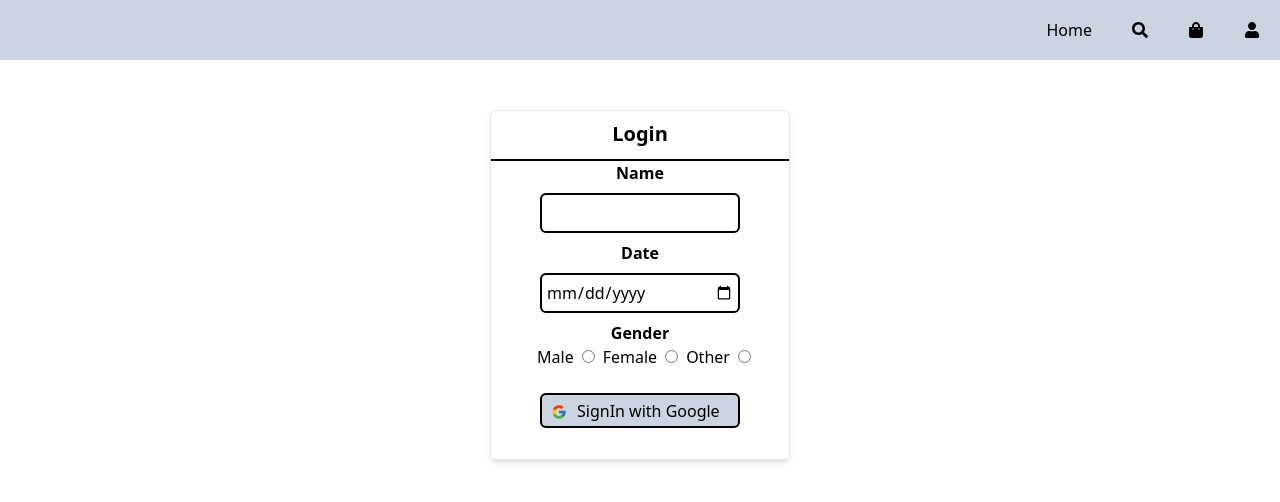
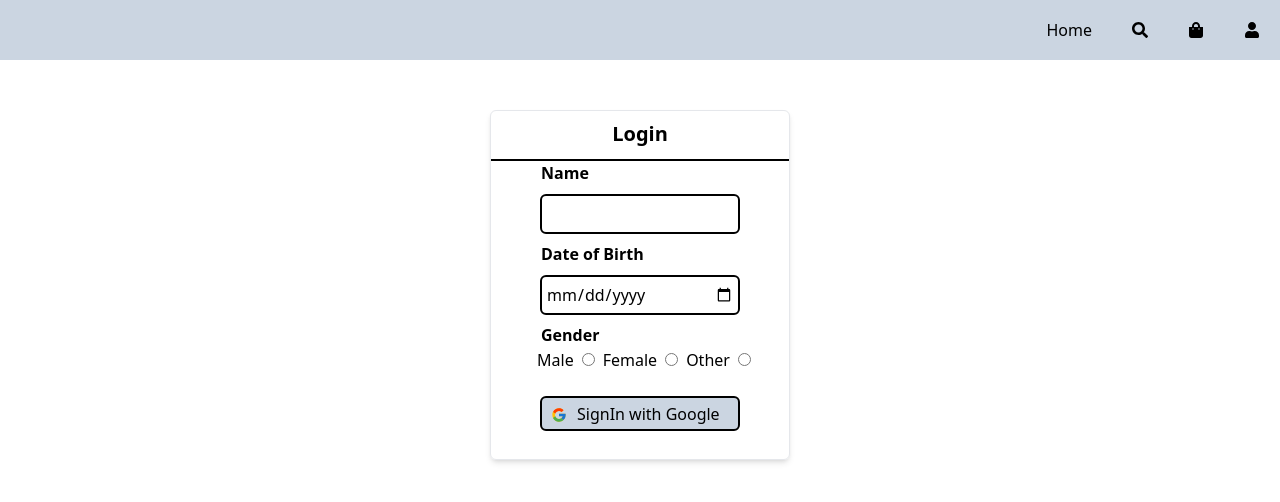
Before and after one commit to harishchandragiri/Ecommerce-in-MERN, a React (Vite) app in the folder frontend/: page /login in a window 1280 px wide. Shown: the top 502 px of the page. Built offline with nearby package versions, Linux system fonts and the light colour scheme.

Commit message:
login styled

```diff
--- a/frontend/src/pages/Login.jsx
+++ b/frontend/src/pages/Login.jsx
@@ -13,17 +13,19 @@ function Login() {
                 <div className=' border rounded-md m-2 shadow-md h-[350px] w-[300px]'>
                 <h1 className='block mt-2 h-[40px] text-[20px] font-bold'>Login</h1>
                 <hr className='border-[1px] border-black' />
-                <form >
-                <label className=' h-[40px] my-[10px] w-[80px] font-bold'>Name</label>
-                <br />
+                <form className='relative'>
+                <div className='relative w-full h-[25px]'>
+                  <label className='absolute left-[50px] h-[40px] font-bold'>Name</label>
+                </div>
                 <input className=' h-[40px] rounded-md p-1 border-black border-[2px] my-2 w-[200px]'  type="text" value={Name} onChange={(e)=> SetName(e.target.value)}/>
-                <br />
-                <label className=' h-[40px] my-[10px] font-bold'>Date</label>
-                <br />
+                <div className='relative w-full h-[25px]'>
+                  <label className='absolute left-[50px] h-[40px] font-bold'>Date of Birth</label>
+                </div>
                 <input className=' h-[40px] rounded-md p-1 border-black border-[2px] my-2 w-[200px]'  type="date" value={date} onChange={(e)=> Setdate(e.target.value)}/>
-                <br />
-                <label className=' h-[40px] my-[10px] font-bold'>Gender</label>
-                <div className='h-[40px]'>
+                <div className='relative w-full h-[25px]'>
+                  <label className='absolute left-[50px] h-[40px] font-bold'>Gender</label>
+                </div>
+                <div className='h-[40px] w-full'>
                 <label className='m-2' htmlFor="male">Male</label>
                 <input type="radio"
                        id='male'
```
